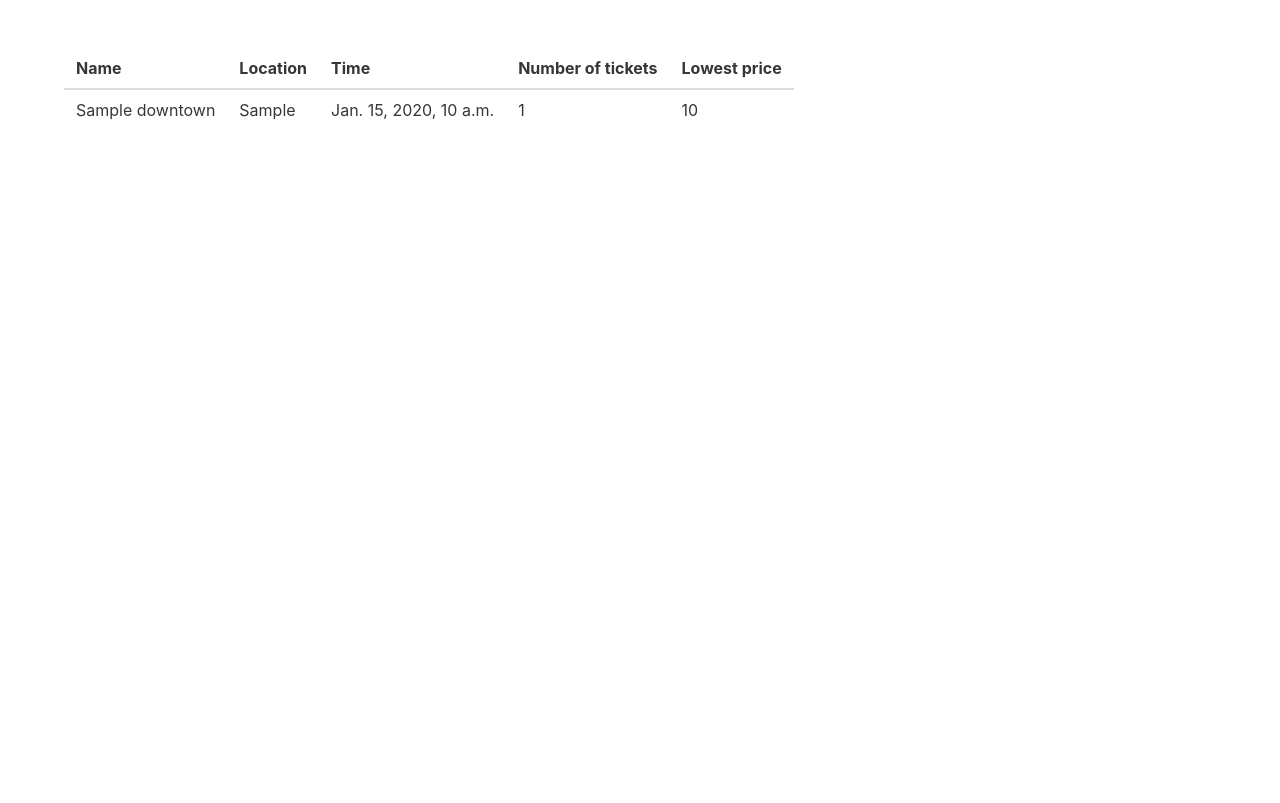
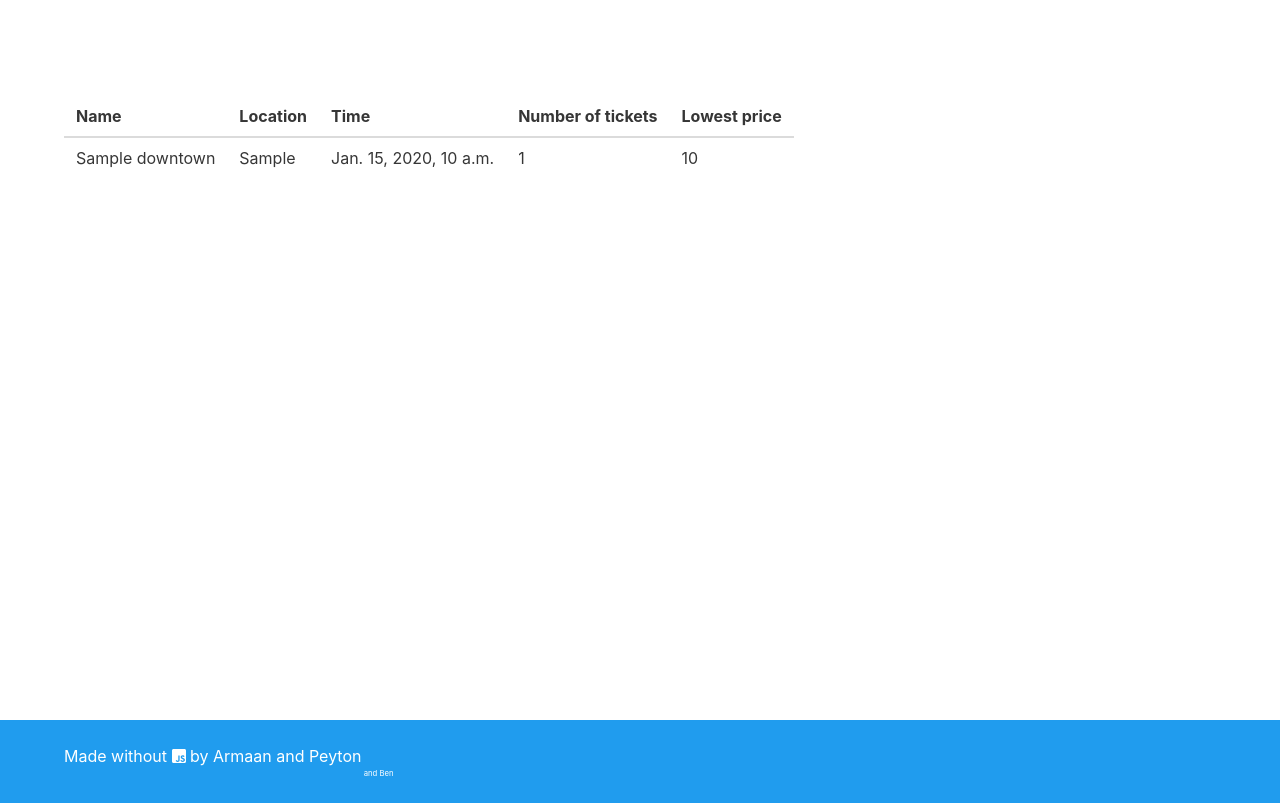
Before and after one commit to ArmaanT/downtown-marketplace, a Django app: page / in a window 1280 px wide. Before the commit the page ends 120 px from the top, so only its background shows below. Run offline with Django 3.2, Linux system fonts and the light colour scheme; tables that the repository leaves empty hold one stand-in row (values such as "Sample post"); some libraries are stand-ins or nearby versions.

Commit message:
Adjust base html template

```diff
--- a/main/templates/base.html
+++ b/main/templates/base.html
@@ -9,11 +9,24 @@
     <script defer src="https://use.fontawesome.com/releases/v5.3.1/js/all.js"></script>
   </head>
   <body>
-  <section class="section">
-    <div class="container">
-      {% block content %}
-      {% endblock %}
+  <section class="section" style="min-height: calc(100vh - 80.5px)">
+    <div class="hero-body">
+      <div class="container">
+        {% block content %}
+        {% endblock %}
+      </div>
     </div>
   </section>
+  <section class="hero is-info is-small">
+    <div class="hero-body">
+      <div class="container">
+        <p> Made without
+          <i class="fab fa-js-square"></i>
+          by
+          <a href="https://www.youtube.com/watch?v=dQw4w9WgXcQ" target="_blank">Armaan and Peyton<sub><sub><sub><sub> and Ben</sub></sub></sub></sub></a>
+        </p>
+      </div>
+    </div>
+    </section>
   </body>
 </html>
```
